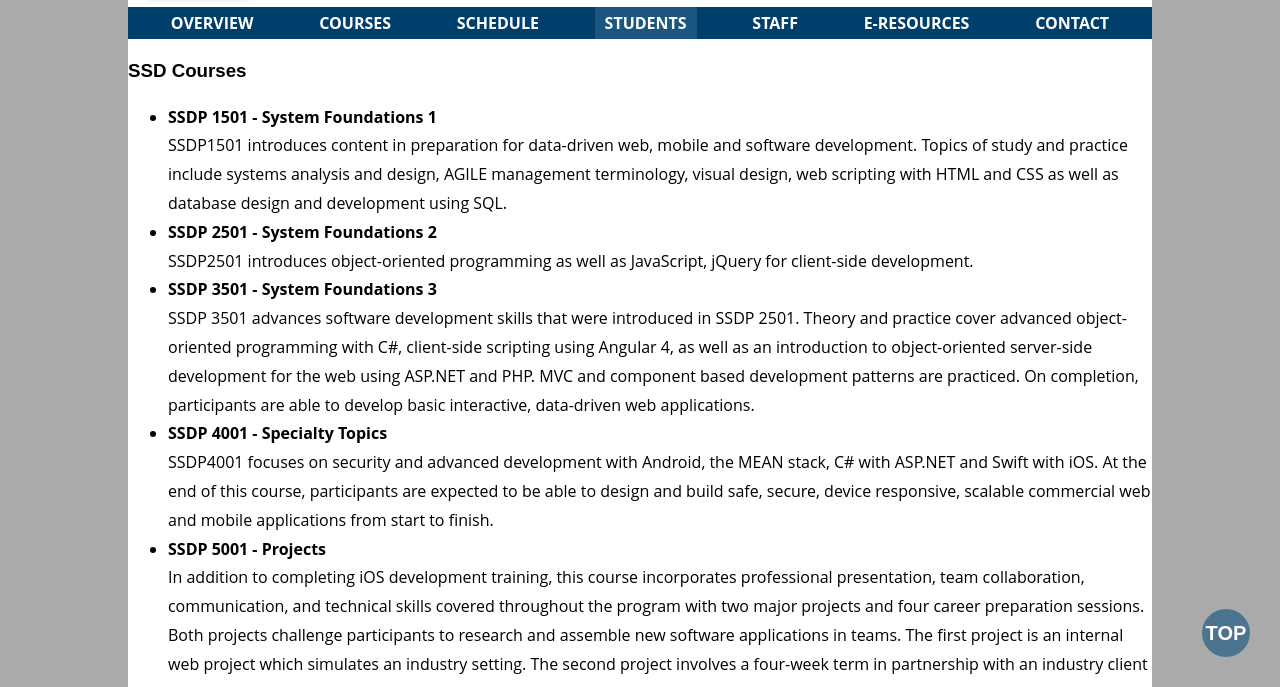
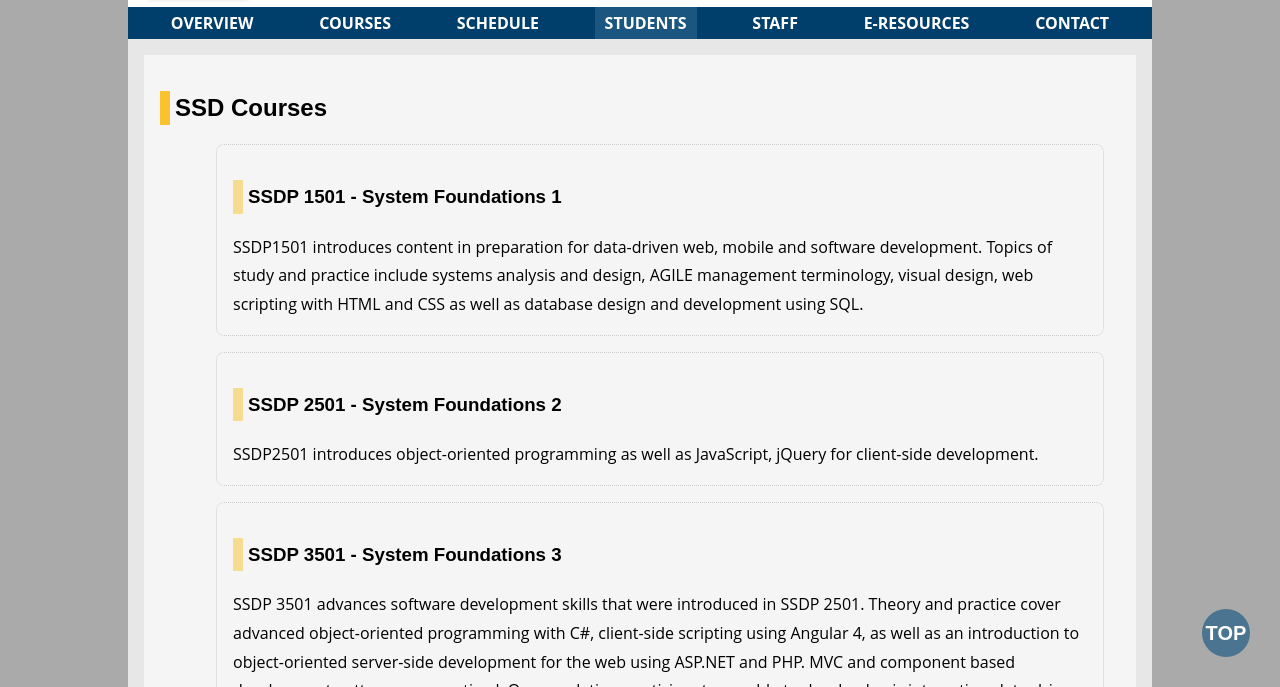
Before and after one commit to LinZhou-BCIT/FrontEndP02, a plain HTML site: page CourseSummary.html in a window 1280 px wide. Shown: the part 113-800 px from the top of the page. Drawn offline with nearby package versions, Linux system fonts and the light colour scheme; files that its build step writes are made by us from their sources.

Commit message:
adjusted course summary page

```diff
--- a/CourseSummary.html
+++ b/CourseSummary.html
@@ -49,30 +49,32 @@
             </nav>
         </header>
         <main>
-            <div>
-                <h3>SSD Courses</h3>
+            <div class="courseContainer">
+                <section class="courses">
+                    <h1>SSD Courses</h1>
                     <ul>
                         <li>
-                        <b>SSDP 1501 - System Foundations 1</b><br/>
+                            <h3>SSDP 1501 - System Foundations 1</h3>
                             SSDP1501 introduces content in preparation for data-driven web, mobile and software development.  Topics of study and practice include systems analysis and design, AGILE management terminology, visual design, web scripting with HTML and CSS as well as database design and development using SQL.
                         </li>
                         <li>
-                        <b>SSDP 2501 - System Foundations 2</b><br/>
+                            <h3>SSDP 2501 - System Foundations 2</h3>
                             SSDP2501 introduces object-oriented programming as well as JavaScript, jQuery for client-side development.
                         </li>
                         <li>
-                        <b>SSDP 3501 - System Foundations 3</b><br/>
+                            <h3>SSDP 3501 - System Foundations 3</h3>
                             SSDP 3501 advances software development skills that were introduced in SSDP 2501.  Theory and practice cover advanced object-oriented programming with C#, client-side scripting using Angular 4, as well as an introduction to  object-oriented server-side development for the web using ASP.NET and PHP.  MVC and component based development patterns are practiced. On completion, participants are able to develop basic interactive, data-driven web applications.
                         </li>
                         <li>
-                        <b>SSDP 4001 - Specialty Topics</b><br/>
+                            <h3>SSDP 4001 - Specialty Topics</h3>
                             SSDP4001 focuses on security and advanced development with Android, the MEAN stack, C# with ASP.NET and Swift with iOS. At the end of this course, participants are expected to be able to design and build safe, secure, device responsive, scalable commercial web and mobile applications from start to finish.
                         </li>
                         <li>
-                        <b>SSDP 5001 - Projects</b><br/>
+                            <h3>SSDP 5001 - Projects</h3>
                             In addition to completing iOS development training, this course incorporates professional presentation, team collaboration, communication, and technical skills covered throughout the program with two major projects and four career preparation sessions.  Both projects challenge participants to research and assemble new software applications in teams. The first project is an internal web project which simulates an industry setting.  The second project involves a four-week term in partnership with an industry client to build a web site or web site component. Both projects require agile project management, effective systems analysis and design, communication of design and progress, source code management, and data driven development using current best practices.
                         </li>
                     </ul>
+                </section>
             </div>
         </main>
         <footer>
--- /dev/null
+++ b/scss/_course.scss
@@ -0,0 +1,44 @@
+.courseContainer {
+    $half-padding: rem(16);
+    $padding: rem(32);
+    padding: $half-padding;
+
+    background-color: $site-gray;
+
+    .courses {
+        padding: $half-padding;
+        margin-bottom: $half-padding;
+        background-color: rgba($site-white, 0.6);
+
+        li {
+            list-style: none;
+            margin: $half-padding;
+            padding: $half-padding;
+            @include flex-layout-row;
+            border: 1px dotted #ccc;
+            border-radius: rem(8);
+        }
+    }
+
+
+    .infoBox{
+        padding: $half-padding;
+        margin-bottom: $half-padding;
+        background-color: rgba($site-white, 0.6);
+        p, p a {
+            height: $line-height;
+            text-align: center;
+        }
+        .contactInfo {
+            @include flex-layout-row;
+            .box {
+                @extend %row-item;
+                text-align: left;
+            }
+        }
+        section {
+            padding: $padding;
+            @include flex-layout-row;
+        }
+    }
+}
--- a/scss/styles.scss
+++ b/scss/styles.scss
@@ -36,3 +36,4 @@
 @import 'overviewTable';
 @import 'contact';
 @import 'form';
+@import 'course';
```
Lines whose indentation alone changed are shown as unchanged.
